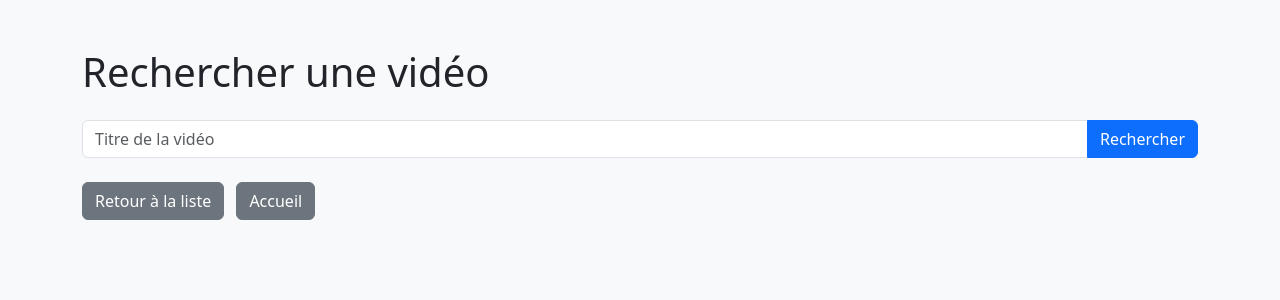
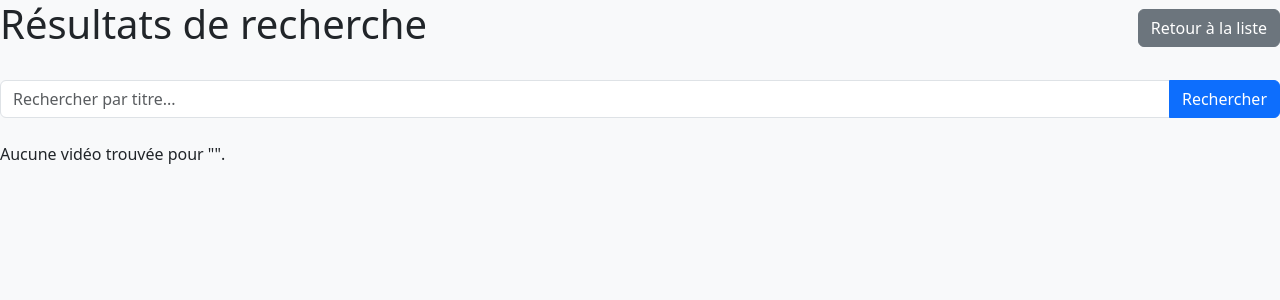
Before and after one commit to GagnantN/flask-devops-project, a Flask app: page /videos/search in a window 1280 px wide. Shown: the top 300 px of the page. Run offline with Flask 3, Linux system fonts and the light colour scheme.

Commit message:
Liste des vidéos sous forme de cartes

```diff
--- a/templates/video_search.html
+++ b/templates/video_search.html
@@ -9,37 +9,53 @@
 </head>
 
 <body class="bg-light">
-    <div class="container py-5">
-        <!-- Titre page -->
-        <h1 class="mb-4">Rechercher une vidéo</h1>
+    <!-- Titre et bouton retour -->
+    <div class="d-flex justify-content-between align-items-center mb-4">
+        <h1>Résultats de recherche</h1>
+        <a href="{{ url_for('list_videos') }}" class="btn btn-secondary">Retour à la liste</a>
+    </div>
 
     <!-- Barre de recherche -->
     <form method="POST" action="{{ url_for('search_video') }}" class="mb-4">
         <div class="input-group">
-                <input type="text" class="form-control" name="query" value="{{ query }}" placeholder="Titre de la vidéo">
+            <input type="text" class="form-control" placeholder="Rechercher par titre..." name="query" value="{{ query }}">
             <button type="submit" class="btn btn-primary">Rechercher</button>
         </div>
     </form>
 
-
-        <!-- Si résultat : -->
+    <!-- Affichage des résultats -->
     {% if results %}
-            <h3>Résultats :</h3>
-            <ul class="list-group mb-3">
+    <div class="row row-cols-1 row-cols-md-2 row-cols-lg-3 g-4">
         {% for video in results %}
-                    <li class="list-group-item">
-                        <a href="{{ url_for('video_detail', id=video.id) }}">{{ video.title }}</a>
-                    </li>
-                {% endfor %}
-            </ul>
-
-        <!-- Message d'erreur -->
-        {% elif query %}
-            <p>Aucune vidéo trouvée pour "{{ query }}"</p>
+        <div class="col">
+            <div class="card h-100 shadow-sm d-flex flex-column">
+                {% if video.url %}
+                    {% set video_id = video.url.split('v=')[-1] %}
+                    <img src="https://img.youtube.com/vi/{{ video_id }}/hqdefault.jpg" class="card-img-top" alt="{{ video.title }}">
+                {% else %}
+                    <img src="https://via.placeholder.com/480x270?text=Pas+d'image" class="card-img-top" alt="{{ video.title }}">
                 {% endif %}
 
-        <a href="{{ url_for('list_videos') }}" class="btn btn-secondary me-2">Retour à la liste</a>
-        <a href="{{ url_for('home') }}" class="btn btn-secondary">Accueil</a>
+                <div class="card-body d-flex flex-column">
+                    <h5 class="card-title">{{ video.title }}</h5>
+                    <p class="card-text">{{ video.description[:100] }}{% if video.description|length > 100 %}...{% endif %}</p>
+
+                    <div class="mt-auto d-flex gap-2">
+                        <div class="d-flex gap-2">
+                            <a href="{{ url_for('video_detail', id=video.id) }}" class="btn btn-primary btn-sm">Voir</a>
+                            <a href="{{ url_for('edit_video', id=video.id) }}" class="btn btn-warning btn-sm">Modifier</a>
                         </div>
+                        <form method="POST" action="{{ url_for('delete_video', id=video.id) }}" class="ms-auto">
+                            <button type="submit" class="btn btn-danger btn-sm">Supprimer</button>
+                        </form>
+                    </div>
+                </div>
+            </div>
+        </div>
+        {% endfor %}
+    </div>
+    {% else %}
+        <p>Aucune vidéo trouvée pour "<strong>{{ query }}</strong>".</p>
+    {% endif %}
 </body>
 </html>
```
Also changed, not shown: templates/videos.detail.html (+3 -7 lines), templates/videos.html (+46 -11 lines). Lines whose indentation alone changed are shown as unchanged.
